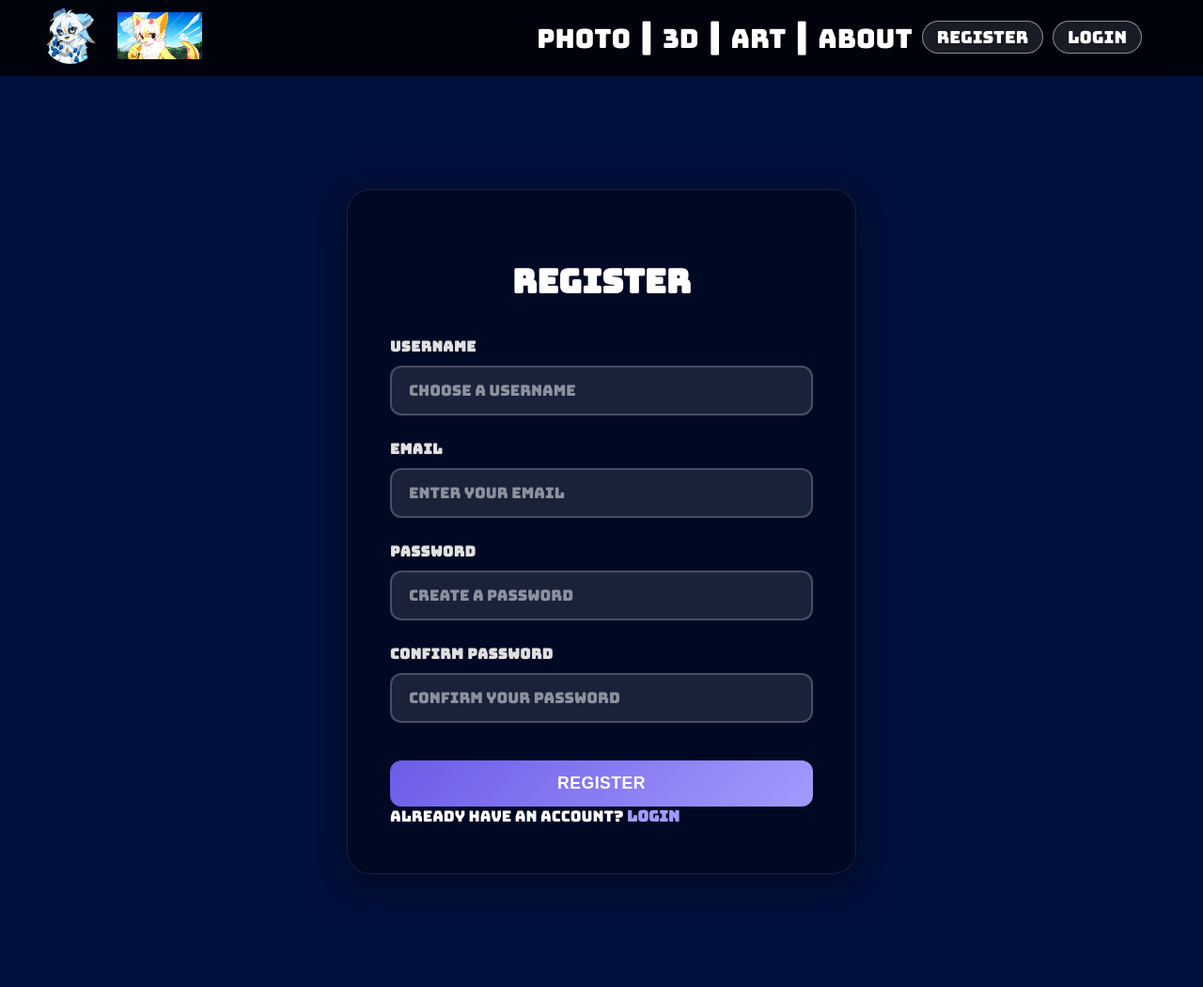
After one commit to MirDraco/FurGall, a Flask app: page /register in a window 1280 px wide. The commit adds this page. Shown: the whole page at 94% size. Run offline with Flask 3, Linux system fonts and the light colour scheme.

Commit message:
2026.02.18

```diff
--- a/app.py
+++ b/app.py
@@ -6,7 +6,7 @@ from datetime import datetime
 app = Flask(__name__)
 
 app.config['UPLOAD_FOLDER'] = 'static/uploads'
-app.config['MAX_CONTENT_LENGTH'] = 16 * 1024 * 1024
+app.config['MAX_CONTENT_LENGTH'] = 100 * 1024 * 1024
 ALLOWED_EXTENSIONS = {'png', 'jpg', 'jpeg', 'gif', 'webp'}
 
 def allowed_file(filename):
@@ -61,37 +61,42 @@ def upload_file():
 @app.route('/api/photos/<year>')
 def get_photos(year):
     """연도별 사진 목록 반환 (JSON)"""
-    print(f"🟢 [서버] /api/photos/{year} 요청 받음")
     folder_path = os.path.join(app.config['UPLOAD_FOLDER'], year)
-    print(f"🟢 [서버] 폴더 경로: {folder_path}")
 
     # 폴더가 없으면 빈 배열 반환
     if not os.path.exists(folder_path):
-        print(f"🟢 [서버] 폴더 없음! 빈 배열 반환")
         return jsonify([])
 
     files = []
     all_files = os.listdir(folder_path)
-    print(f"🟢 [서버] 폴더 내 모든 파일: {all_files}")
 
     for filename in sorted(all_files, reverse=True):
-        print(f"🟢 [서버] 파일 확인: {filename}, allowed_file: {allowed_file(filename)}")
         if allowed_file(filename):
             files.append({
                 'filename': filename,
                 'url': f'/static/uploads/{year}/{filename}'
             })
 
-    print(f"🟢 [서버] 반환할 파일 목록: {files}")
     return jsonify(files)
+# 삭제 기능
+@app.route('/api/photos/<year>/<filename>', methods=['DELETE'])
+def delete_photo(year, filename):
+    """사진 삭제 API"""
+    try:
+        safe_filename = secure_filename(filename)
+        file_path = os.path.join(app.config['UPLOAD_FOLDER'], year, safe_filename)
 
+        if not os.path.exists(file_path):
+            return jsonify({'error': '파일을 찾을 수 없습니다'}), 404
 
+        os.remove(file_path)
+        print(f"파일 삭제 완료: {file_path}")
 
+        return jsonify({'success': True, 'message': '삭제되었습니다'}), 200
 
-
-
-
-
+    except Exception as e:
+        print(f"삭제 오류: {e}")
+        return jsonify({'error': '삭제 실패'}), 500
 
 
 
--- /dev/null
+++ b/static/css/auth.css
@@ -0,0 +1,187 @@
+/* Auth Pages Styling - login.html & register.html */
+
+/* 다크모드 배경 */
+body {
+  background-color: #00103c;
+  color: white;
+  min-height: 100vh;
+}
+
+.auth-container {
+  max-width: 450px;
+  margin: 120px auto;
+  padding: 50px 45px;
+  background: rgba(0, 0, 0, 0.4);
+  border-radius: 25px;
+  box-shadow: 0 10px 40px rgba(0, 0, 0, 0.5);
+  backdrop-filter: blur(15px);
+  border: 1px solid rgba(255, 255, 255, 0.1);
+}
+
+.auth-container h1 {
+  text-align: center;
+  color: #ffffff;
+  margin-bottom: 35px;
+  font-size: 2.2em;
+  font-weight: 700;
+  font-family: "Bungee", cursive;
+}
+
+.form-group {
+  margin-bottom: 25px;
+}
+
+.form-group label {
+  display: block;
+  margin-bottom: 10px;
+  color: #e0e0e0;
+  font-weight: 600;
+  font-size: 0.95em;
+  letter-spacing: 0.5px;
+}
+
+.form-group input {
+  width: 100%;
+  padding: 14px 18px;
+  border: 2px solid rgba(255, 255, 255, 0.2);
+  border-radius: 12px;
+  font-size: 1em;
+  transition: all 0.3s ease;
+  box-sizing: border-box;
+  font-family: inherit;
+  background: rgba(255, 255, 255, 0.1);
+  color: white;
+}
+
+.form-group input:focus {
+  outline: none;
+  border-color: #6c5ce7;
+  background: rgba(255, 255, 255, 0.15);
+  box-shadow: 0 0 0 4px rgba(108, 92, 231, 0.3);
+}
+
+.form-group input::placeholder {
+  color: rgba(255, 255, 255, 0.5);
+}
+
+.form-group input:-webkit-autofill,
+.form-group input:-webkit-autofill:hover,
+.form-group input:-webkit-autofill:focus {
+  -webkit-text-fill-color: white;
+  -webkit-box-shadow: 0 0 0px 1000px rgba(255, 255, 255, 0.1) inset;
+  transition: background-color 5000s ease-in-out 0s;
+}
+
+.btn-submit {
+  width: 100%;
+  padding: 14px;
+  background: linear-gradient(135deg, #6c5ce7 0%, #a29bfe 100%);
+  color: white;
+  border: none;
+  border-radius: 12px;
+  font-size: 1.1em;
+  font-weight: 700;
+  cursor: pointer;
+  transition: all 0.3s ease;
+  margin-top: 15px;
+  letter-spacing: 0.5px;
+  text-transform: uppercase;
+}
+
+.btn-submit:hover {
+  transform: translateY(-3px);
+  box-shadow: 0 8px 20px rgba(108, 92, 231, 0.35);
+  background: linear-gradient(135deg, #5f4dd1 0%, #9189f0 100%);
+}
+
+.btn-submib0b0b0 {
+  font-size: 0.95em;
+}
+
+.auth-links a {
+  color: #a29bfe;
+  text-decoration: none;
+  font-weight: 600;
+  transition: all 0.2s ease;
+}
+
+.auth-links a:hover {
+  color: #ffffff;
+  color: #6c5ce7;
+  text-decoration: none;
+  font-weight: 600;
+  transition: all 0.2s ease;
+}
+
+.auth-links a:hover {
+  color: #5f4dd1;
+  text-decoration: underline;
+}
+
+.error-message {
+  background: linear-gradient(135deg, #d63031 0%, #e17055 100%);
+  color: white;
+  padding: 14px 18px;
+  border-radius: 12px;
+  margin-bottom: 25px;
+  text-align: center;
+  display: none;
+  font-weight: 500;
+  box-shadow: 0 4px 12px rgba(214, 48, 49, 0.5);
+  border: 1px solid rgba(255, 255, 255, 0.2);
+}
+
+.error-message.show {
+  display: block;
+  animation: slideDown 0.3s ease;
+}
+
+.success-message {
+  background: linear-gradient(135deg, #00b894 0%, #55efc4 100%);
+  color: white;
+  padding: 14px 18px;
+  border-radius: 12px;
+  margin-bottom: 25px;
+  text-align: center;
+  display: none;
+  font-weight: 500;
+  border: 1px solid rgba(255, 255, 255, 0.2);
+  box-shadow: 0 4px 12px rgba(0, 184, 148, 0.3);
+}
+
+.success-message.show {
+  display: block;
+  animation: slideDown 0.3s ease;
+}
+
+@keyframes slideDown {
+  from {
+    opacity: 0;
+    transform: translateY(-10px);
+  }
+  to {
+    opacity: 1;
+    transform: translateY(0);
+  }
+}
+
+/* Responsive Design */
+@media (max-width: 600px) {
+  .auth-container {
+    margin: 80px 20px;
+    padding: 35px 30px;
+  }
+
+  .auth-container h1 {
+    font-size: 1.8em;
+  }
+
+  .form-group input {
+    padding: 12px 15px;
+  }
+
+  .btn-submit {
+    padding: 12px;
+    font-size: 1em;
+  }
+}
--- a/static/css/common.css
+++ b/static/css/common.css
@@ -62,9 +62,10 @@ nav {
   margin-top: 8px;
 }
 
-/* 로그인/로그아웃 버튼 전용 스타일 */
+/* 로그인/로그아웃/회원가입 버튼 전용 스타일 */
 #login-button,
-.upload-button {
+.upload-button,
+.auth-button {
   border: 1px solid rgba(255, 255, 255, 0.5);
   padding: 5px 15px;
   border-radius: 20px;
@@ -74,7 +75,8 @@ nav {
 }
 
 #login-button:hover,
-.upload-button:hover {
+.upload-button:hover,
+.auth-button:hover {
   background-color: white;
   color: #1d1d1d; /* 배경이 흰색이 되면 글자는 어둡게 */
 }
--- a/static/css/modal.css
+++ b/static/css/modal.css
@@ -128,3 +128,8 @@ h3 {
   color: #1d1d1d; /* 배경이 흰색이 되면 글자는 어둡게 */
   cursor: pointer;
 }
+
+h4 {
+  margin: 5px 0px;
+  font-size: medium;
+}
--- a/templates/art.html
+++ b/templates/art.html
@@ -32,6 +32,7 @@
         <a href="/art" title="ART" class="nav-button">ART</a>
         <span>|</span>
         <a href="/about" title="ABOUT" class="nav-button">ABOUT</a>
+        <a href="/register" title="REGISTER" class="nav-button auth-button">Register</a>
         <a href="/login" title="LOGIN" class="nav-button" id="login-button">Login</a>
       </nav>
     </header>
--- a/templates/index.html
+++ b/templates/index.html
@@ -32,6 +32,7 @@
         <a href="/art" title="ART" class="nav-button">ART</a>
         <span>|</span>
         <a href="/about" title="ABOUT" class="nav-button">ABOUT</a>
+        <a href="/register" title="REGISTER" class="nav-button auth-button">Register</a>
         <a href="/login" title="LOGIN" class="nav-button" id="login-button">Login</a>
       </nav>
     </header>
--- a/templates/photo.html
+++ b/templates/photo.html
@@ -37,6 +37,7 @@
         <span>|</span>
         <a href="/about" title="ABOUT" class="nav-button">ABOUT</a>
         <button class="nav-button upload-button" onclick="openUploadModal()">UPLOAD</button>
+        <a href="/register" title="REGISTER" class="nav-button auth-button">Register</a>
         <a href="/login" title="LOGIN" class="nav-button" id="login-button">Login</a>
       </nav>
     </header>
@@ -71,6 +72,7 @@
         <div class="modal-content upload-box">
           <span class="close-btn" onclick="closeUploadModal()">&times;</span>
           <h3>Upload new image</h3>
+          <h4>Upload under 100MB!!</h4>
 
           <form action="/upload" method="POST" enctype="multipart/form-data">
             <div class="input-group">
--- /dev/null
+++ b/templates/register.html
@@ -0,0 +1,99 @@
+<!doctype html>
+<html lang="ko">
+  <head>
+    <meta charset="UTF-8" />
+    <meta name="viewport" content="width=device-width, initial-scale=1.0" />
+    <link rel="stylesheet" href="{{ url_for('static', filename='css/common.css') }}" />
+    <link rel="stylesheet" href="{{ url_for('static', filename='css/auth.css') }}" />
+    <meta name="author" content="FurGall" />
+    <meta name="description" content="FurGall Register" />
+    <!--구글 폰트 가져오기-->
+    <link rel="preconnect" href="https://fonts.googleapis.com" />
+    <link rel="preconnect" href="https://fonts.gstatic.com" crossorigin />
+    <link rel="stylesheet" href="https://cdnjs.cloudflare.com/ajax/libs/font-awesome/6.5.0/css/all.min.css" />
+    <link href="https://fonts.googleapis.com/css2?family=Bungee&display=swap" rel="stylesheet" />
+    <link href="https://fonts.googleapis.com/css2?family=Montserrat:wght@400;700&display=swap" rel="stylesheet" />
+    <!--타이틀-->
+    <title>Register - FurGall</title>
+    <link rel="icon" href="{{ url_for('static', filename='image/koyu.webp') }}" type="image/x-icon" />
+  </head>
+  <body>
+    <header>
+      <div class="logo-container">
+        <div class="logo">
+          <img src="{{ url_for('static', filename='image/koyu.webp') }}" alt="logo" class="logo-img" />
+        </div>
+        <div class="logo">
+          <img src="{{ url_for('static', filename='image/test.png') }}" alt="logo" class="logo-next-img" />
+        </div>
+      </div>
+      <nav class="header-nav">
+        <a href="/photo" title="PHOTO" class="nav-button">PHOTO</a>
+        <span>|</span>
+        <a href="/3d" title="3D" class="nav-button">3D</a>
+        <span>|</span>
+        <a href="/art" title="ART" class="nav-button">ART</a>
+        <span>|</span>
+        <a href="/about" title="ABOUT" class="nav-button">ABOUT</a>
+        <a href="/register" title="REGISTER" class="nav-button auth-button">Register</a>
+        <a href="/login" title="LOGIN" class="nav-button" id="login-button">Login</a>
+      </nav>
+    </header>
+
+    <div class="auth-container">
+      <h1>Register</h1>
+
+      <div class="error-message" id="errorMessage">
+        <!-- 에러 메시지가 여기 표시됩니다 -->
+      </div>
+
+      <div class="success-message" id="successMessage">
+        <!-- 성공 메시지가 여기 표시됩니다 -->
+      </div>
+
+      <form method="POST" action="/register">
+        <div class="form-group">
+          <label for="user_id">Username</label>
+          <input
+            type="text"
+            id="user_id"
+            name="user_id"
+            required
+            autocomplete="username"
+            placeholder="Choose a username" />
+        </div>
+
+        <div class="form-group">
+          <label for="email">Email</label>
+          <input type="email" id="email" name="email" required autocomplete="email" placeholder="Enter your email" />
+        </div>
+
+        <div class="form-group">
+          <label for="user_pw">Password</label>
+          <input
+            type="password"
+            id="user_pw"
+            name="user_pw"
+            required
+            autocomplete="new-password"
+            placeholder="Create a password" />
+        </div>
+
+        <div class="form-group">
+          <label for="user_pw_confirm">Confirm Password</label>
+          <input
+            type="password"
+            id="user_pw_confirm"
+            name="user_pw_confirm"
+            required
+            autocomplete="new-password"
+            placeholder="Confirm your password" />
+        </div>
+
+        <button type="submit" class="btn-submit">Register</button>
+      </form>
+
+      <div class="auth-links">Already have an account? <a href="/login">Login</a></div>
+    </div>
+  </body>
+</html>
```
Also changed, not shown: static/css/phtoto.css (+33 -3 lines), static/js/modal.js (+34 -16 lines), static/js/photo.js (+43 -2 lines), templates/login.html (added, +79 -0 lines), README.md.
